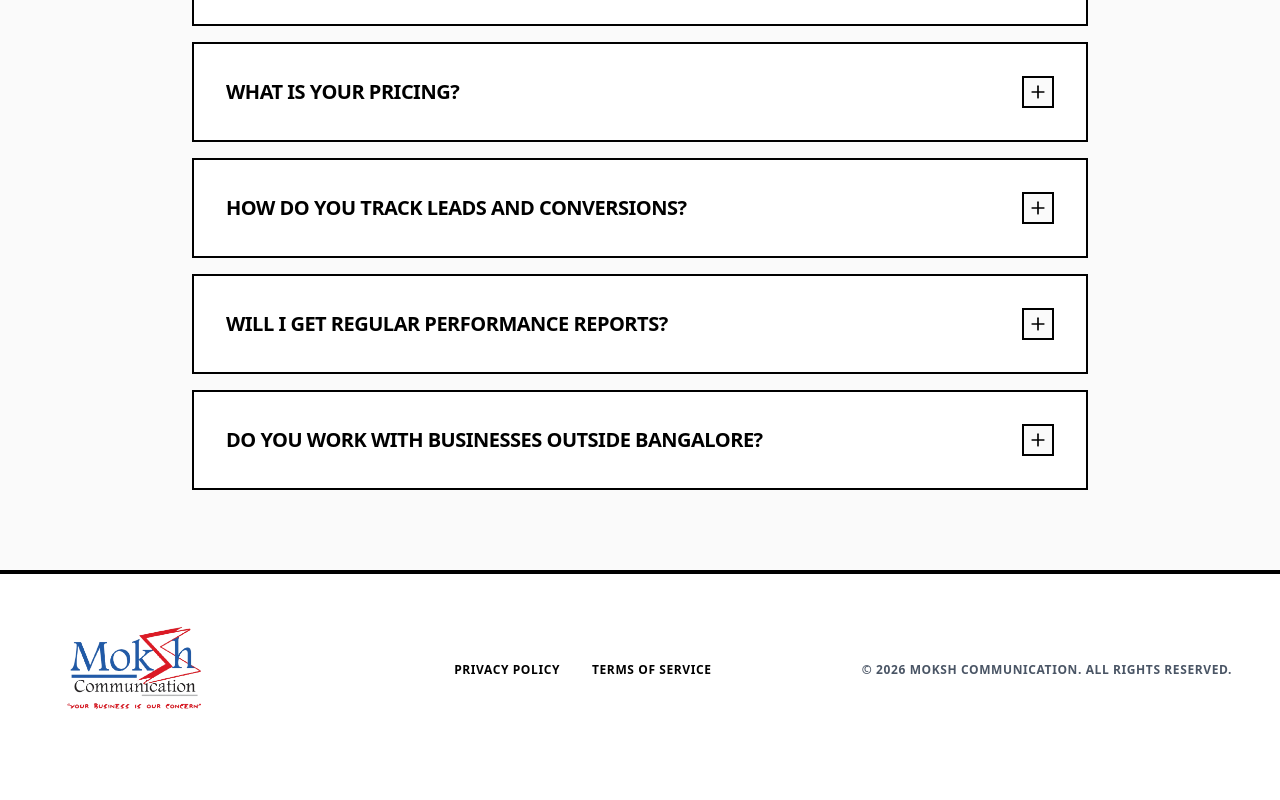
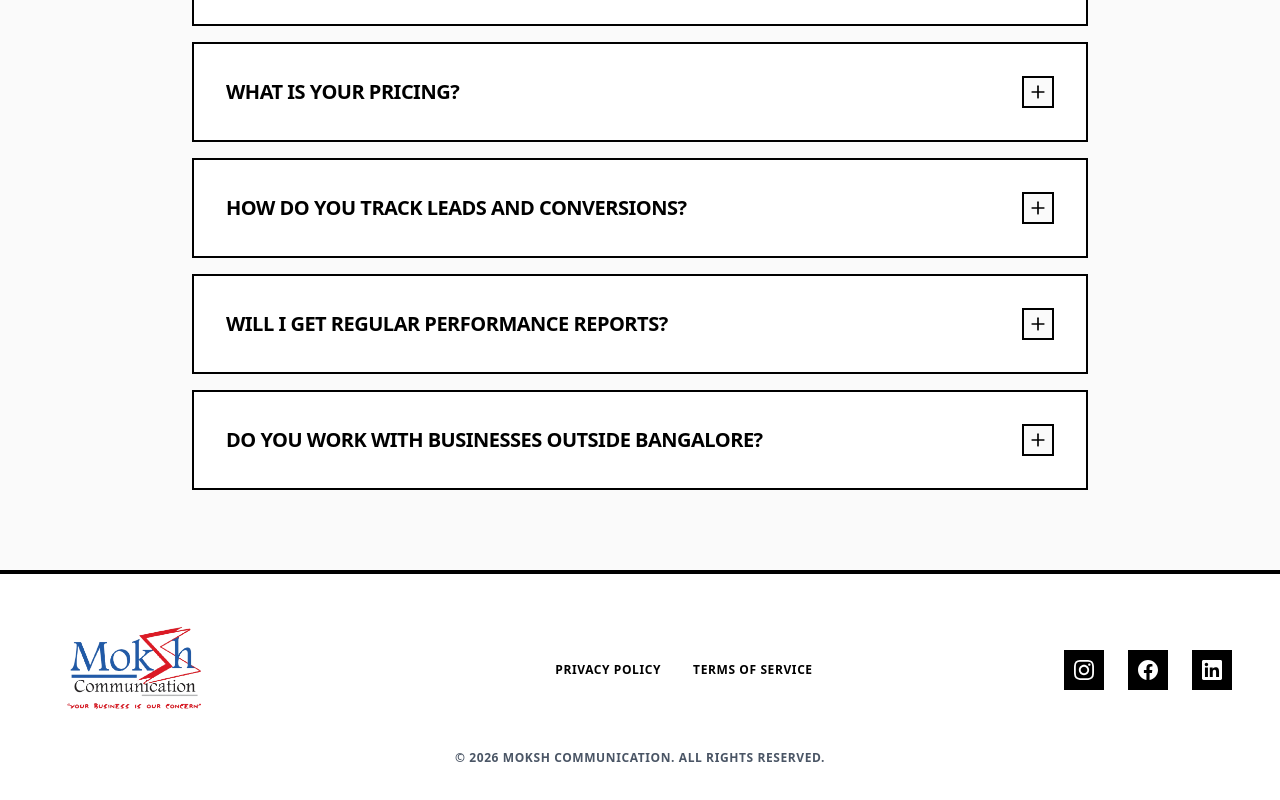
Before and after one commit to rohitrankmantra/moksh, a Next.js app: page / in a window 1280 px wide. Shown: the part 5222-6022 px from the top of the page. Before the commit the page ends 5988 px from the top, so only its background shows below. Built offline with nearby package versions, Linux system fonts and the light colour scheme.

Commit message:
social media icons fixed

```diff
--- a/src/components/Footer.tsx
+++ b/src/components/Footer.tsx
@@ -1,21 +1,80 @@
 "use client";
 import Image from "next/image";
+
+// SVG Icons for Social Media
+const InstagramIcon = () => (
+  <svg className="w-5 h-5 fill-current" viewBox="0 0 24 24" aria-hidden="true">
+    <path d="M12 2.163c3.204 0 3.584.012 4.85.07 3.252.148 4.771 1.691 4.919 4.919.058 1.265.069 1.645.069 4.849 0 3.205-.012 3.584-.069 4.849-.149 3.225-1.664 4.771-4.919 4.919-1.266.058-1.644.07-4.85.07-3.204 0-3.584-.012-4.849-.07-3.26-.149-4.771-1.699-4.919-4.92-.058-1.265-.07-1.644-.07-4.849 0-3.204.013-3.583.07-4.849.149-3.227 1.664-4.771 4.919-4.919 1.266-.057 1.645-.069 4.849-.069zm0-2.163c-3.259 0-3.667.014-4.947.072-4.358.2-6.78 2.618-6.98 6.98-.059 1.281-.073 1.689-.073 4.948 0 3.259.014 3.668.072 4.948.2 4.358 2.618 6.78 6.98 6.98 1.281.058 1.689.072 4.948.072 3.259 0 3.668-.014 4.948-.072 4.354-.2 6.782-2.618 6.979-6.98.059-1.28.073-1.689.073-4.948 0-3.259-.014-3.667-.072-4.947-.196-4.354-2.617-6.78-6.979-6.98-1.281-.059-1.69-.073-4.949-.073zm0 5.838c-3.403 0-6.162 2.759-6.162 6.162s2.759 6.163 6.162 6.163 6.162-2.759 6.162-6.163c0-3.403-2.759-6.162-6.162-6.162zm0 10.162c-2.209 0-4-1.79-4-4 0-2.209 1.791-4 4-4s4 1.791 4 4c0 2.21-1.791 4-4 4zm6.406-11.845c-.796 0-1.441.645-1.441 1.44s.645 1.44 1.441 1.44c.795 0 1.439-.645 1.439-1.44s-.644-1.44-1.439-1.44z"/>
+  </svg>
+);
+
+const FacebookIcon = () => (
+  <svg className="w-5 h-5 fill-current" viewBox="0 0 24 24" aria-hidden="true">
+    <path d="M24 12.073c0-6.627-5.373-12-12-12s-12 5.373-12 12c0 5.99 4.388 10.954 10.125 11.854v-8.385H7.078v-3.47h3.047V9.43c0-3.007 1.792-4.669 4.533-4.669 1.312 0 2.686.235 2.686.235v2.953H15.83c-1.491 0-1.956.925-1.956 1.874v2.25h3.328l-.532 3.47h-2.796v8.385C19.612 23.027 24 18.062 24 12.073z"/>
+  </svg>
+);
+
+const LinkedinIcon = () => (
+  <svg className="w-5 h-5 fill-current" viewBox="0 0 24 24" aria-hidden="true">
+    <path d="M20.447 20.452h-3.554v-5.569c0-1.328-.027-3.037-1.852-3.037-1.853 0-2.136 1.445-2.136 2.939v5.667H9.351V9h3.414v1.561h.046c.477-.9 1.637-1.85 3.37-1.85 3.601 0 4.267 2.37 4.267 5.455v6.286zM5.337 7.433c-1.144 0-2.063-.926-2.063-2.065 0-1.138.92-2.063 2.063-2.063 1.14 0 2.064.925 2.064 2.063 0 1.139-.925 2.065-2.064 2.065zm1.782 13.019H3.555V9h3.564v11.452zM22.225 0H1.771C.792 0 0 .774 0 1.729v20.542C0 23.227.792 24 1.771 24h20.451C23.2 24 24 23.227 24 22.271V1.729C24 .774 23.2 0 22.222 0h.003z"/>
+  </svg>
+);
 
 export default function Footer() {
   return (
     <footer className="bg-white text-black py-12 px-6 md:px-12 border-t-2 border-black">
-      <div className="max-w-7xl mx-auto flex flex-col md:flex-row justify-between items-center gap-6">
+      <div className="max-w-7xl mx-auto">
+        <div className="flex flex-col md:flex-row justify-between items-center gap-8 mb-8">
+          {/* Logo Section */}
           <a href="/" className="relative w-56 h-20 md:w-64 md:h-24">
             <Image src="/logo.png" alt="Moksh Communication" fill className="object-contain object-left" priority />
           </a>
+
+          {/* Legal Links */}
           <div className="flex gap-8 text-xs font-bold uppercase tracking-wider">
             <a href="/privacy-policy" className="hover:text-[#4A6FA5] transition-colors">Privacy Policy</a>
             <a href="/terms-of-service" className="hover:text-[#4A6FA5] transition-colors">Terms of Service</a>
           </div>
+
+          {/* Social Media Icons */}
+          <div className="flex gap-6">
+            <a
+              href="https://instagram.com"
+              target="_blank"
+              rel="noopener noreferrer"
+              className="w-10 h-10 bg-black text-white flex items-center justify-center border-2 border-black hover:bg-white hover:text-black transition-all"
+              aria-label="Instagram"
+            >
+              <InstagramIcon />
+            </a>
+            <a
+              href="https://facebook.com"
+              target="_blank"
+              rel="noopener noreferrer"
+              className="w-10 h-10 bg-black text-white flex items-center justify-center border-2 border-black hover:bg-white hover:text-black transition-all"
+              aria-label="Facebook"
+            >
+              <FacebookIcon />
+            </a>
+            <a
+              href="https://linkedin.com"
+              target="_blank"
+              rel="noopener noreferrer"
+              className="w-10 h-10 bg-black text-white flex items-center justify-center border-2 border-black hover:bg-white hover:text-black transition-all"
+              aria-label="LinkedIn"
+            >
+              <LinkedinIcon />
+            </a>
+          </div>
+        </div>
+
+        {/* Copyright - Bottom Center */}
+        <div className="text-center">
           <p className="text-xs text-gray-600 font-bold uppercase tracking-wider">
             © {new Date().getFullYear()} Moksh Communication. All rights reserved.
           </p>
         </div>
+      </div>
     </footer>
   );
 }
```
Lines whose indentation alone changed are shown as unchanged.
